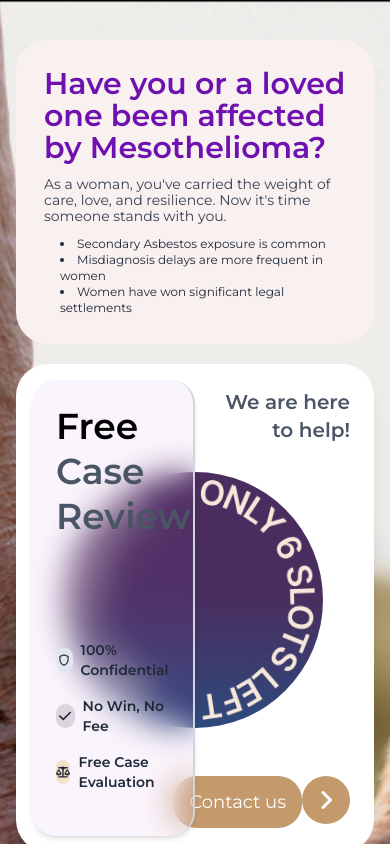
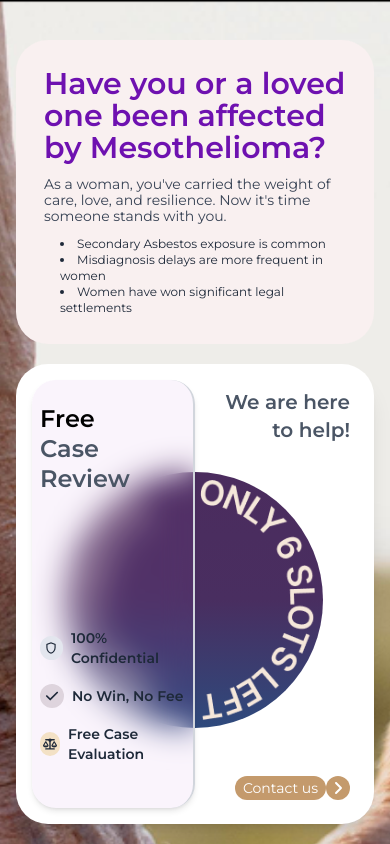
Before and after one commit to lkonsam/legal-case, a React (Vite) app: page / in a window 390 px wide. Shown: the top 844 px of the page. Built offline with nearby package versions, Linux system fonts and the light colour scheme.

Commit message:
Contact us is made smaller for mobile version

```diff
--- a/src/components/Banner.jsx
+++ b/src/components/Banner.jsx
@@ -11,22 +11,22 @@ export default function Banner() {
   return (
     <div className="relative bg-white rounded-4xl p-6 w-full text-sm shadow-xl flex flex-col justify-between h-full">
       {/* Overlaid Free Case Review Box */}
-      <div className="absolute top-4 left-4 border-r-2 border-gray-300 bottom-4 right-1/2 rounded-3xl p-6 shadow-md z-10 bg-[#bc68cf13] backdrop-blur-lg flex flex-col justify-between">
-        <h2 className="text-4xl font-semibold text-black leading-tight">
+      <div className="absolute top-4 left-4 border-r-2 border-gray-300 bottom-4 right-1/2 rounded-3xl py-6 ps-2 md:p-6 shadow-md z-10 bg-[#bc68cf13] backdrop-blur-lg flex flex-col justify-between">
+        <h2 className="text-2xl md:text-4xl font-semibold text-black leading-tight">
           Free <br />
           <span className="text-gray-600">
             Case <br /> Review
           </span>
         </h2>
 
-        <ul className="space-y-2 mt-3 text-gray-800 text-md font-semibold mb-5">
+        <ul className="space-y-2 mt-3 text-gray-800 text-sm md:text-md font-semibold mb-5">
           <li className="flex items-center gap-2 mb-4">
             <span className="w-6 h-6 flex items-center justify-center rounded-full text-sm bg-[#E3E6EE] ">
               <MdOutlineShield />
             </span>
             100% Confidential
           </li>
-          <li className="flex items-center gap-2  mb-4">
+          <li className="flex items-center gap-2 mb-4">
             <span className="w-6 h-6 flex items-center justify-center rounded-full text-sm bg-[#DED4DD] ">
               <FaCheck />
             </span>
@@ -65,12 +65,12 @@ export default function Banner() {
       {/* CTA Button */}
       <div className="flex justify-end mt-5">
         <span
-          className=" flex items-center gap-2 text-white rounded-3xl py-3 text-lg  px-4"
+          className=" flex items-center gap-2 text-white rounded-3xl px-2 md:px-4 md:py-3 text-md  md:text-lg  "
           style={{ background: "#C49A6C" }}
         >
           Contact us
         </span>
-        <FaAngleRight className="text-white bg-[#C49A6C] rounded-full text-5xl p-3 " />
+        <FaAngleRight className="text-white bg-[#C49A6C] rounded-full text-2xl p-1 md:text-5xl md:p-3 " />
       </div>
     </div>
   );
```
